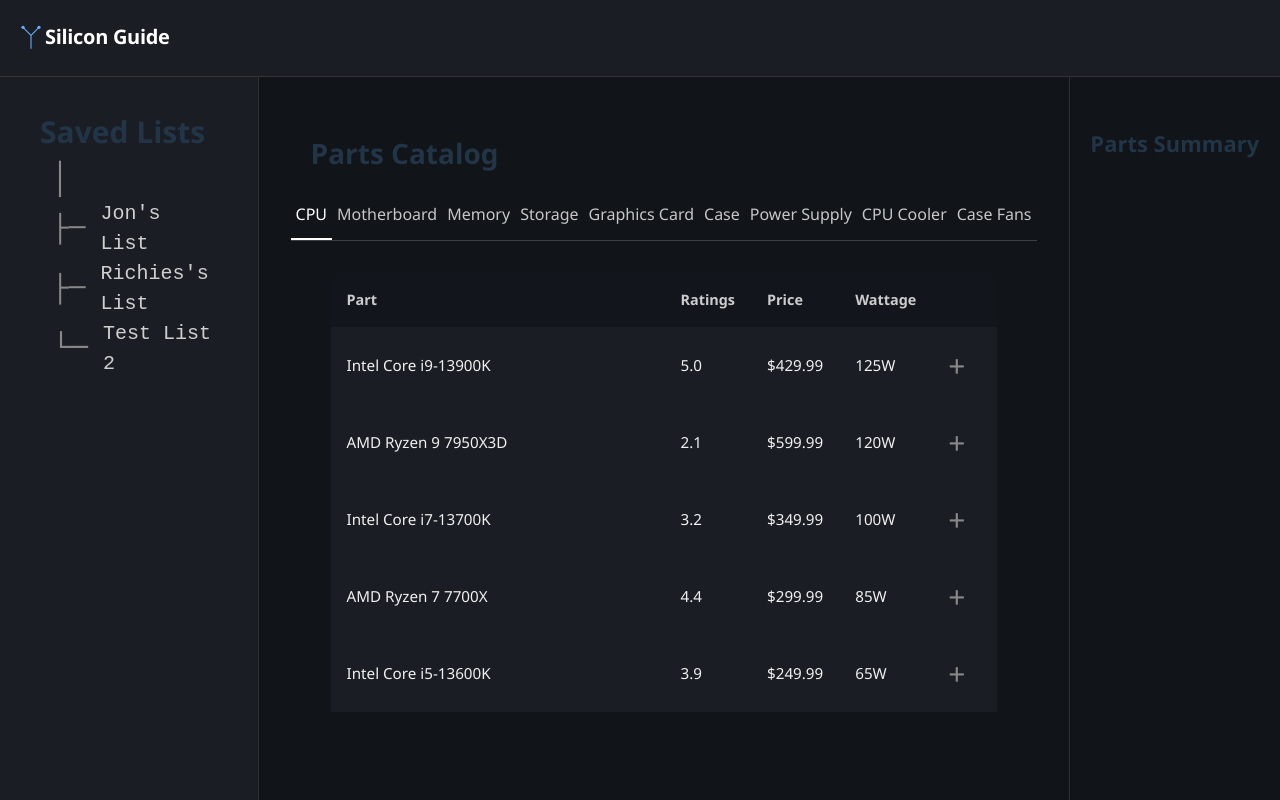
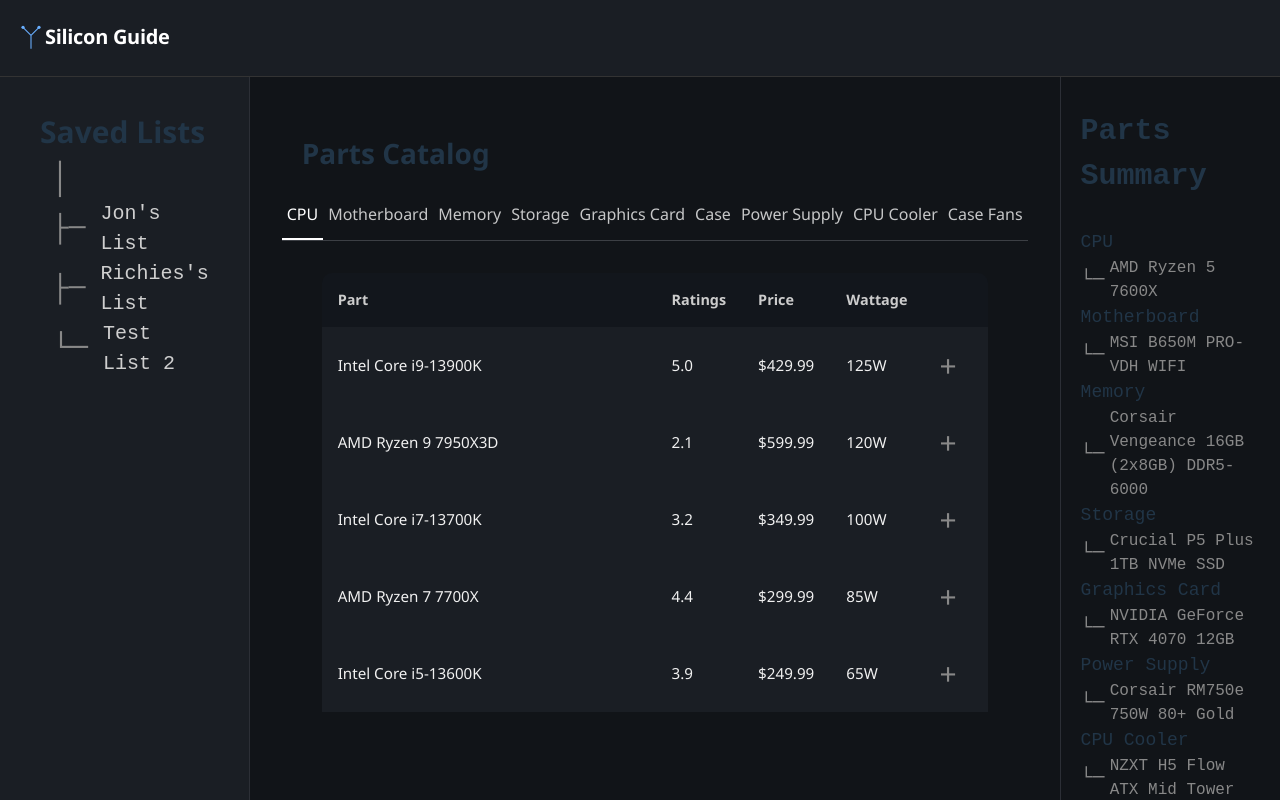
Before and after one commit to jonathanmal1119/SiliconGuide, a React (Vite) app in the folder client/: page / in a window 1280 px wide. Built offline with nearby package versions, Linux system fonts and the light colour scheme.

Commit message:
SummaryBar Styling

```diff
--- a/client/src/components/SummaryBar.jsx
+++ b/client/src/components/SummaryBar.jsx
@@ -1,12 +1,22 @@
 import './styles/Summarybar.css';
+import SummaryItem from './SummaryItem';
 
 function SummaryBar() {
+
+
     return (
         <div className="summarybar-container">
-            <h2>Parts Summary</h2>
-            <table className="parts-table">
-
-            </table>
+            <span className="summary-title">Parts Summary</span>
+            <div className='summary-list'>
+                <SummaryItem category_name="CPU" part_name="AMD Ryzen 5 7600X"/>
+                <SummaryItem category_name="Motherboard" part_name="MSI B650M PRO-VDH WIFI"/>
+                <SummaryItem category_name="Memory" part_name="Corsair Vengeance 16GB (2x8GB) DDR5-6000"/>
+                <SummaryItem category_name="Storage" part_name="Crucial P5 Plus 1TB NVMe SSD"/>
+                <SummaryItem category_name="Graphics Card" part_name="NVIDIA GeForce RTX 4070 12GB"/>
+                <SummaryItem category_name="Power Supply" part_name="Corsair RM750e 750W 80+ Gold"/>
+                <SummaryItem category_name="CPU Cooler" part_name="NZXT H5 Flow ATX Mid Tower"/>
+                <SummaryItem category_name="Case Fans" part_name="N/A"/>
+            </div>
         </div>
     );
 };
--- /dev/null
+++ b/client/src/components/SummaryItem.jsx
@@ -0,0 +1,19 @@
+import './styles/SavedList.css';
+
+function SummaryItem(meta_data) {
+    const {
+        category_name,
+        part_name
+    } = meta_data
+
+    return (
+            <div className="summary-lea">
+                <div className='summary-text'>{category_name}</div>
+                <div className="summary-leaf last-branch">
+                    {part_name}
+                </div>
+            </div>
+    );
+};
+
+export default SummaryItem
--- a/client/src/components/styles/Summarybar.css
+++ b/client/src/components/styles/Summarybar.css
@@ -1,16 +1,43 @@
 .summarybar-container {
-  width: 240px;
+  width: 300px;
   background-color: #111418;
   border-left: 1px solid #2c2f36;
   padding: 32px 20px;
   display: flex;
   flex-direction: column;
-  justify-content: space-between;
-  text-align: center;
 }
 
+.summary-title {
+  font-family: monospace;
+  font-size: 30px;
+  font-weight: bold;
+  padding-bottom: 30px;
+  align-self: center;
+}
 
 .summarybar-container h2{
-  font-size: 22px;
-  margin-bottom: 10px;
+  font-family: monospace;
+  font-size: 20px;
+  color: #cfcfcf;
+  align-items: center;
 }
+
+.summary-text{
+  font-size: 18px;
+  font-family: monospace;
+}
+
+.summary-leaf.last-branch::before {
+  content: "└─ ";
+  color: #888;
+  font-size: 20px;
+  margin-right: 5px;
+}
+
+.summary-leaf.last-branch{
+  font-family: monospace;
+  display: flex;
+  align-items: center;
+  color: #888;
+  font-size: 16px;
+}
```
